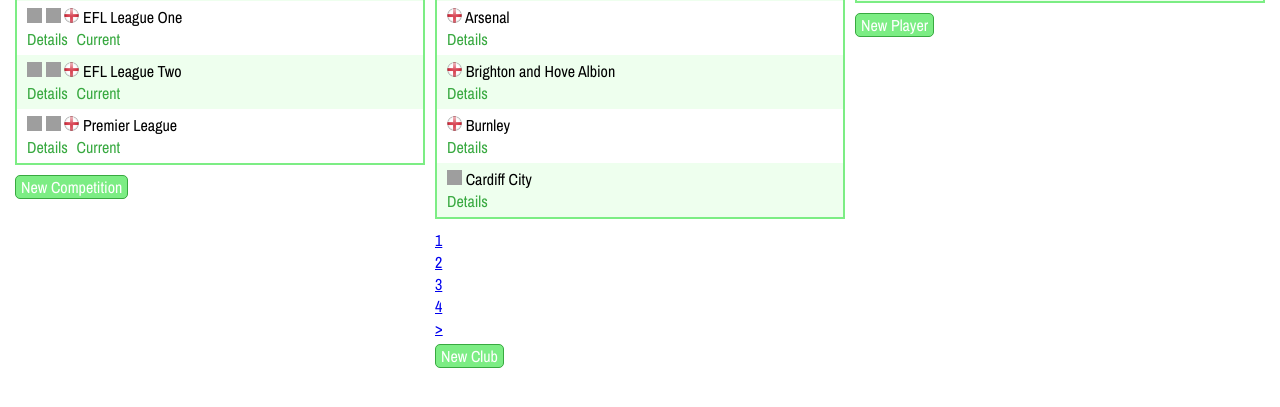
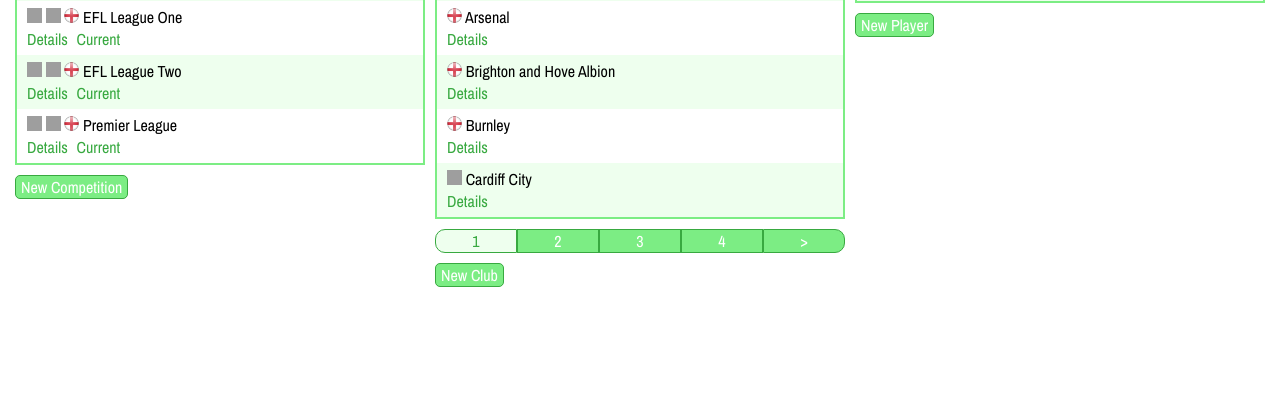
Before and after one commit to andrewhstead/sports-administrator, a Django app: page /cms/ in a window 1280 px wide. Shown: the part 249-656 px from the top of the page. Run offline with Django 3.2, Linux system fonts and the light colour scheme; a user stored in the database is signed in; data comes from the database, SQL or seed files in the repository; both versions use the stored data as it was after the commit; grey boxes are pictures that could not be loaded.

Commit message:
Styled pagination links on CMS home page.

```diff
--- a/cms/templates/cmshome.html
+++ b/cms/templates/cmshome.html
@@ -68,6 +68,40 @@
 
             </div>
 
+            <!--<div class="pagination-menu">-->
+
+            <!--    {% if clubs.has_previous %}-->
+            <!--        <div class="pagination-button">-->
+            <!--            <a href="?competitions={{ competitions.previous_page_number }}">-->
+            <!--                &lt;-->
+            <!--            </a>-->
+            <!--        </div>-->
+            <!--    {% endif %}-->
+
+            <!--    {% for page in clubs.paginator.page_range %}-->
+            <!--        {% if page == current_page %}-->
+            <!--            <div class="pagination-current">-->
+            <!--                {{ page }}-->
+            <!--            </div>-->
+            <!--        {% else %}-->
+            <!--            <div class="pagination-button">-->
+            <!--                <a href="?competitions={{ page }}">-->
+            <!--                    {{ page }}-->
+            <!--                </a>-->
+            <!--            </div>-->
+            <!--        {% endif %}-->
+            <!--    {% endfor %}-->
+
+            <!--    {% if clubs.has_next %}-->
+            <!--        <div class="pagination-button">-->
+            <!--            <a href="?competitions={{ competitions.next_page_number }}">-->
+            <!--                &gt;-->
+            <!--            </a>-->
+            <!--        </div>-->
+            <!--    {% endif %}-->
+
+            <!--</div>-->
+
             <div class="cms-link-button">
                 <a href="{% url 'new_competition' %}">
                     New Competition
@@ -119,7 +153,7 @@
 
                 {% if clubs.has_previous %}
                     <div class="pagination-button">
-                        <a href="?page={{ clubs.previous_page_number }}">
+                        <a href="?clubs={{ clubs.previous_page_number }}#clubs">
                             &lt;
                         </a>
                     </div>
@@ -132,7 +166,7 @@
                         </div>
                     {% else %}
                         <div class="pagination-button">
-                            <a href="?page={{ page }}">
+                            <a href="?clubs={{ page }}#clubs">
                                 {{ page }}
                             </a>
                         </div>
@@ -141,7 +175,7 @@
 
                 {% if clubs.has_next %}
                     <div class="pagination-button">
-                        <a href="?page={{ clubs.next_page_number }}">
+                        <a href="?clubs={{ clubs.next_page_number }}#clubs">
                             &gt;
                         </a>
                     </div>
--- a/cms/views.py
+++ b/cms/views.py
@@ -17,13 +17,11 @@
 
     if user.is_authenticated:
         competitions = Competition.objects.all().order_by('name')
-        all_clubs = Club.objects.all().order_by('full_name')
+        clubs = Club.objects.all().order_by('full_name')
         players = Player.objects.all().order_by('last_name').order_by('first_name')
 
-        page = request.GET.get('page')
-
-        club_page = Paginator(all_clubs, 5)
-
+        club_page = Paginator(clubs, 5)
+        page = request.GET.get('clubs')
         try:
             clubs = club_page.page(page)
         except EmptyPage:
@@ -31,7 +29,12 @@
         except PageNotAnInteger:
             clubs = club_page.page(1)
 
-        return render(request, "cmshome.html", {'competitions': competitions, 'clubs': clubs, 'players': players})
+        if page:
+            current_page = int(page)
+        else:
+            current_page = 1
+
+        return render(request, "cmshome.html", {"current_page": current_page, 'competitions': competitions, 'clubs': clubs, 'players': players})
 
     else:
 
--- a/static/css/default.css
+++ b/static/css/default.css
@@ -158,3 +158,44 @@
 .nav-link:hover {
     text-decoration: underline;
 }
+
+.pagination-menu {
+    display: flex;
+    margin-bottom: 10px;
+}
+.pagination-menu div:first-child {
+    border-radius: 10px 0 0 10px;
+}
+.pagination-menu div:last-child {
+    border-radius: 0 10px 10px 0;
+}
+.pagination-button {
+    display: inline;
+    flex: 1;
+    text-align: center;
+    background-color: #7ced84;
+    border: 1px solid #38a940;
+    color: white;
+}
+.pagination-button a {
+    color: white;
+    text-decoration: none;
+}
+.pagination-button a:hover {
+    text-decoration: underline;
+}
+.pagination-current {
+    display: inline;
+    flex: 1;
+    text-align: center;
+    background-color: #eeffee;
+    border: 1px solid #38a940;
+    color: #38a940;
+}
+.pagination-current a {
+    color: white;
+    text-decoration: none;
+}
+.pagination-current a:hover {
+    text-decoration: underline;
+}
```
Also changed, not shown: db.sqlite3.
